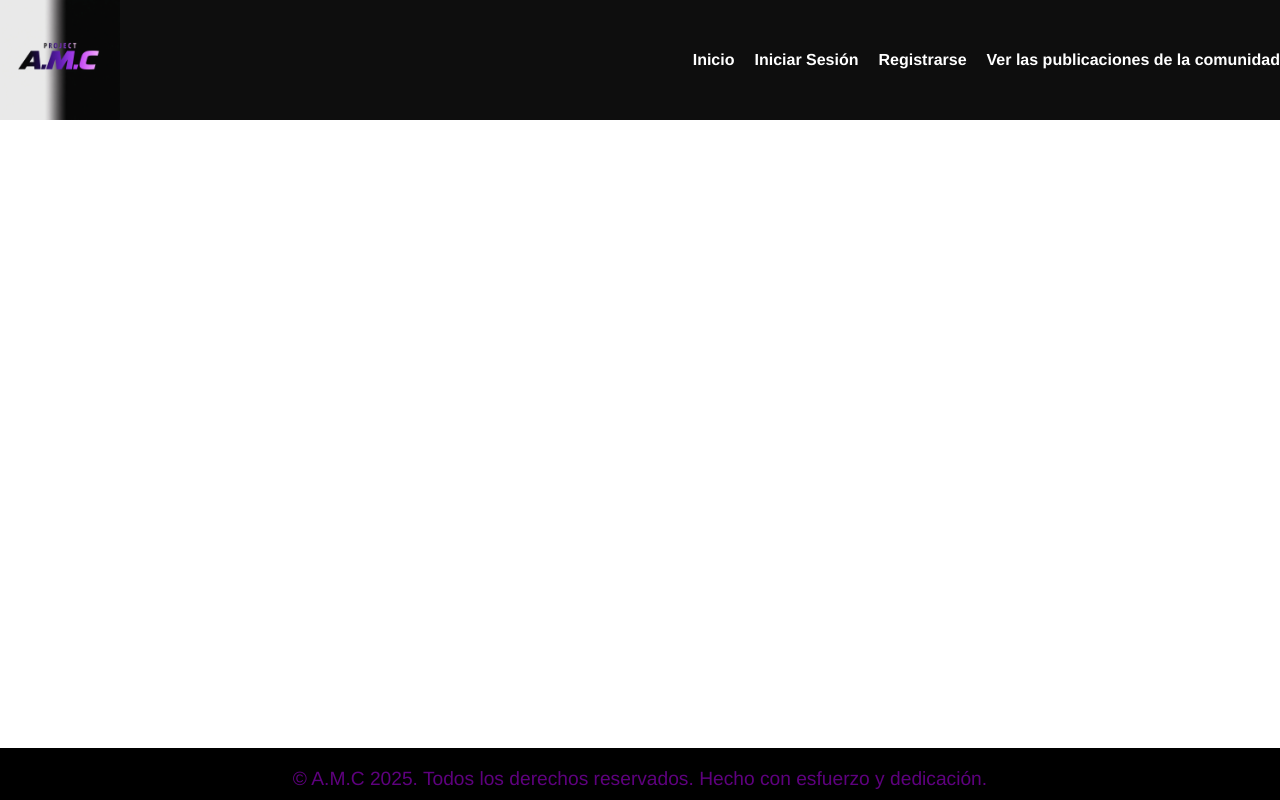
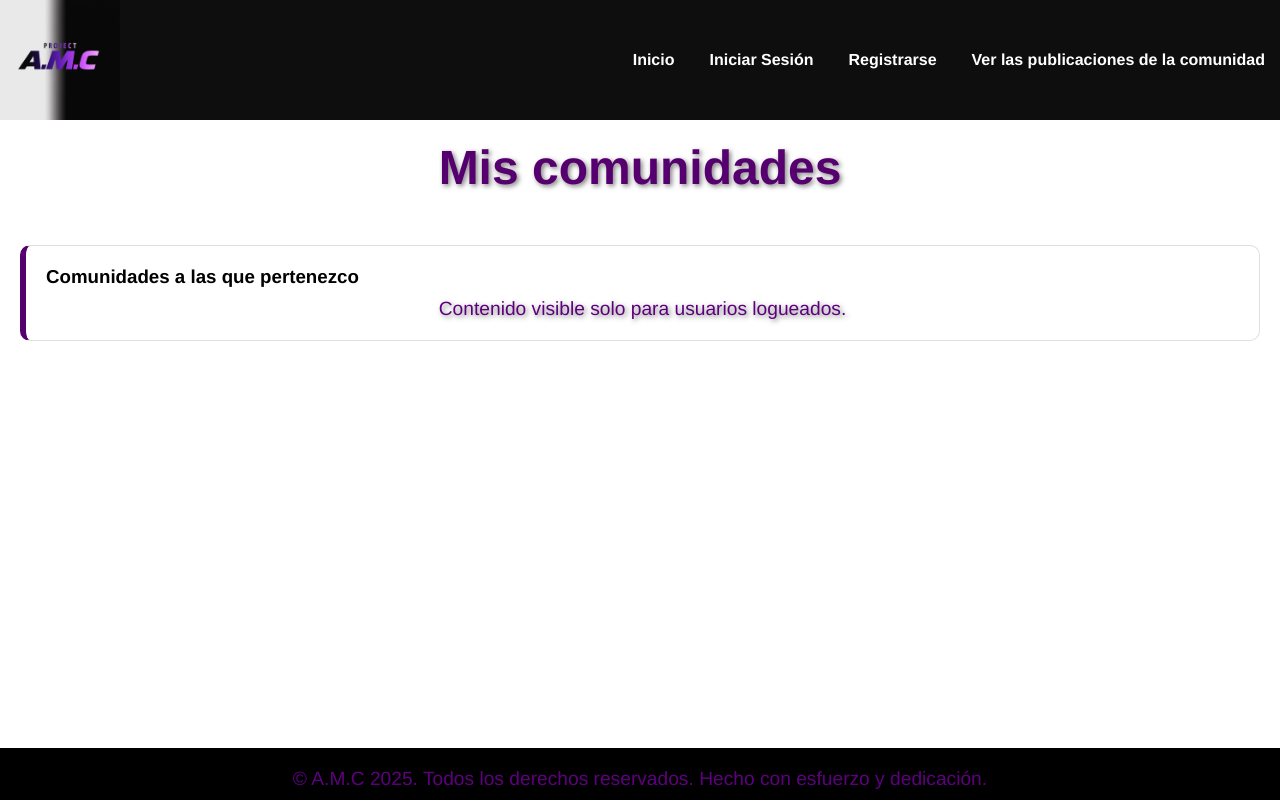
Before and after one commit to CanixAc/Project-A.M.C-p, a React (Vite) app: page /MisComunidades in a window 1280 px wide. Built offline with nearby package versions, Linux system fonts and the light colour scheme.

Commit message:
Página de mis comunidades (incompleta) y separación de titulo en Pubicaciones

```diff
--- a/src/components/Navbar/Navbar.css
+++ b/src/components/Navbar/Navbar.css
@@ -13,6 +13,7 @@ nav ul {
 
 nav ul li {
     margin-left: 10px;
+    margin-right: 15px;
 }
 nav ul li a {
     text-decoration: none;
--- a/src/components/Navbar/Navbar.jsx
+++ b/src/components/Navbar/Navbar.jsx
@@ -38,6 +38,7 @@ const Navbar = () => {
             <>
               <li><a href="/perfil">Perfil</a></li>
               <li><a href="/publicaciones">Ver las publicaciones de la comunidad</a></li>
+               <li><a href="/misComunidades">Mis comunidades</a></li>
             </>
           )}
         </ul>
--- /dev/null
+++ b/src/pages/MisComunidades/MisComunidades.css
@@ -0,0 +1,3 @@
+.MisComunidades-container {
+  padding: 20px;
+}
--- /dev/null
+++ b/src/pages/MisComunidades/MisComunidades.jsx
@@ -0,0 +1,26 @@
+import React from 'react';
+import { useNavigate, Link } from 'react-router-dom';
+import './MisComunidades.css';
+
+const MisComunidades = () => {
+  const navigate = useNavigate();
+  const sesionActiva = localStorage.getItem('isLoggedIn') === 'true';
+
+  // 👇 actualizar navbar
+  window.dispatchEvent(new Event('storage'));
+
+
+  return (
+    <div className="MisComunidades-container">
+
+      <h1>Mis comunidades</h1>
+
+      <div className="post-card">
+        <h3>Comunidades a las que pertenezco</h3>
+        <p>Contenido visible solo para usuarios logueados.</p>
+      </div>
+    </div>
+  );
+};
+
+export default MisComunidades;
--- a/src/pages/Perfil/Perfil.jsx
+++ b/src/pages/Perfil/Perfil.jsx
@@ -24,10 +24,12 @@ const HomePage = () => {
           <Link to="/mis-publicaciones" className="ver-publicaciones-link">
         <button className="ver-publicaciones">Ver tus publicaciones</button>
     </Link>
+            <button className="ver-publicaciones">Ver tus publicaciones</button>
 
             <button className="ver-comunidades">Ver tus comunidades</button>
           </div>
     </div>
   );
 };
+
 export default HomePage;
--- a/src/pages/Publicaciones/Publicaciones.css
+++ b/src/pages/Publicaciones/Publicaciones.css
@@ -1,6 +1,11 @@
 .publicaciones-container {
     padding: 20px;
     margin-top: 80px;
+}
+
+.titulo {
+    text-align: center;
+    padding-left: 70px;
 }
 
 .acceso-denegado {
--- a/src/pages/Publicaciones/Publicaciones.jsx
+++ b/src/pages/Publicaciones/Publicaciones.jsx
@@ -36,6 +36,7 @@ const Publicaciones = () => {
       </button>
 
       <h1>Publicaciones</h1>
+      <h1 className="titulo">Publicaciones</h1>
 
       <div className="post-card">
         <h3>Post de la comunidad</h3>
--- a/src/router/AppRouter.jsx
+++ b/src/router/AppRouter.jsx
@@ -6,7 +6,7 @@ import Footer from "../components/Footer/Footer.jsx";
 import Registro from "../pages/Registro/Registro.jsx";
 import Publicaciones from "../pages/Publicaciones/Publicaciones.jsx";
 import MisPublic from '../pages/MisPublic/mispublic.jsx';
-
+import MisComunidades from "../pages/MisComunidades/MisComunidades.jsx";
 import Perfil from "../pages/Perfil/Perfil.jsx";
 
 
@@ -21,6 +21,7 @@ function AppRouter() {
                 <Route path="/publicaciones" element={<Publicaciones />} />
                 <Route path="/perfil" element={<Perfil />} />
                 <Route path="/mispublic" element={<MisPublic />} />
+                <Route path="/MisComunidades" element={<MisComunidades />} />
             </Routes>
             <Footer/>
         </BrowserRouter>
```
Also changed, not shown: 1 other file (tests, documents, lock files or other folders).
